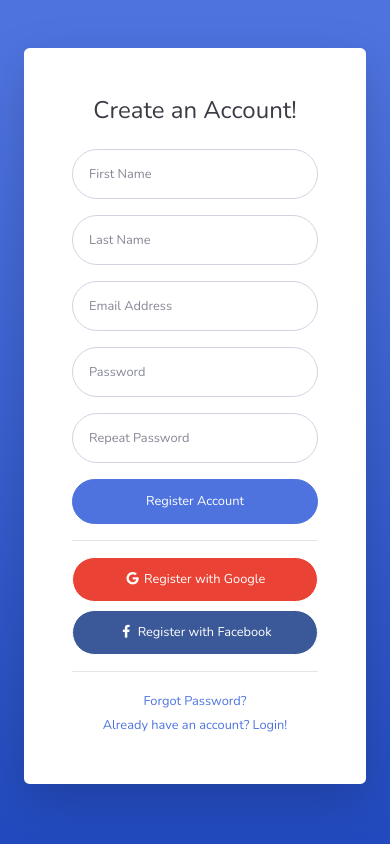
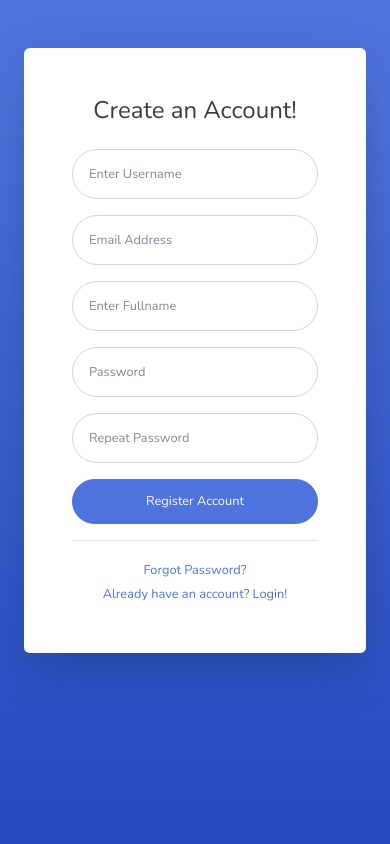
Before and after one commit to AymanSdq/AccountSaver, a PHP site: page /register.php in a window 390 px wide. Run offline with PHP 8.4, Linux system fonts and the light colour scheme.

Commit message:
Edited Register

```diff
--- a/index.php
+++ b/index.php
@@ -55,7 +55,7 @@
                                         <a class="small" href="forgot-password.html">Forgot Password?</a>
                                     </div>
                                     <div class="text-center">
-                                        <a class="small" href="register.html">Create an Account!</a>
+                                        <a class="small" href="register.php">Create an Account!</a>
                                     </div>
                                 </div>
                             </div>
--- a/register.php
+++ b/register.php
@@ -1,27 +1,48 @@
-<!DOCTYPE html>
-<html lang="en">
+<?php
+    include "templates/header.php";
+    session_start();
 
-<head>
+    if(isset($_SESSION["username"])){
+        header("Location: dashboard.php");
+        exit();
+    }else{
+                if(isset($_POST["register"])){
+                    // Caling Every Inputs
+                    $username = trim($_POST["username"]);
+                    $email = trim($_POST["email"]);
+                    $pass = trim($_POST["passw"]);
+                    $fullname = trim($_POST["fullname"]);
+                    $rpass = trim($_POST["reppass"]);
+                    $hashed_pass = password_hash($pass, PASSWORD_DEFAULT);;
 
-    <meta charset="utf-8">
-    <meta http-equiv="X-UA-Compatible" content="IE=edge">
-    <meta name="viewport" content="width=device-width, initial-scale=1, shrink-to-fit=no">
-    <meta name="description" content="">
-    <meta name="author" content="">
-
-    <title>SB Admin 2 - Register</title>
-
-    <!-- Custom fonts for this template-->
-    <link href="vendor/fontawesome-free/css/all.min.css" rel="stylesheet" type="text/css">
-    <link
-        href="https://fonts.googleapis.com/css?family=Nunito:200,200i,300,300i,400,400i,600,600i,700,700i,800,800i,900,900i"
-        rel="stylesheet">
-
-    <!-- Custom styles for this template-->
-    <link href="css/sb-admin-2.min.css" rel="stylesheet">
-
-</head>
-
+                    // Checking if it's empty
+                    if(empty($username) or empty($email) or empty($pass) or empty($rpass) or empty($fullname)){
+                        header("Location: register.php?msg=sorry-inputs-empty");
+                        exit();
+                    }else if($pass!=$rpass){
+                        header("Location: register.php?msg=password-repatpass-incorrect");
+                        exit();
+                    } else {
+                        // Checking if the user exit
+                        $check_account = $conn->prepare("SELECT * FROM users WHERE Username = ? or Email = ?");
+                        $check_account->execute([$username,$email]);
+                        $check_row = $check_account->rowCount();
+                        // If user existe
+                        if($check_row > 0 ){
+                            header("Location: register.php?msg=user-already-existe");
+                            exit();
+                        } else {
+                            // Adding user into database
+                            $add_account = $conn->prepare("INSERT INTO users (Username,Email,Password,Fullname) VALUES (?,?,?,?)");
+                            $add_account->execute([$username,$email,$hashed_pass,$fullname]);
+                            if($add_account){
+                                header("Location: index.php");
+                                exit();
+                            }
+                        }
+                    }
+                }
+            ?>
             <body class="bg-gradient-primary">
 
                 <div class="container">
@@ -36,48 +57,40 @@
                                         <div class="text-center">
                                             <h1 class="h4 text-gray-900 mb-4">Create an Account!</h1>
                                         </div>
-                            <form class="user">
-                                <div class="form-group row">
-                                    <div class="col-sm-6 mb-3 mb-sm-0">
-                                        <input type="text" class="form-control form-control-user" id="exampleFirstName"
-                                            placeholder="First Name">
-                                    </div>
-                                    <div class="col-sm-6">
-                                        <input type="text" class="form-control form-control-user" id="exampleLastName"
-                                            placeholder="Last Name">
-                                    </div>
+                                        <!-- Form for register -->
+                                        <form class="user" method="POST" action="">
+                                            <div class="form-group">
+                                                <input type="text" class="form-control form-control-user" name="username" id="exampleInputEmail"
+                                                    placeholder="Enter Username" required>
                                             </div>
                                             <div class="form-group">
-                                    <input type="email" class="form-control form-control-user" id="exampleInputEmail"
-                                        placeholder="Email Address">
+                                                <input type="email" class="form-control form-control-user"  name="email" id="exampleInputEmail"
+                                                    placeholder="Email Address" required>
+                                            </div>
+                                            <div class="form-group">
+                                                <input type="text" class="form-control form-control-user" name="fullname" id="exampleInputEmail"
+                                                    placeholder="Enter Fullname" required>
                                             </div>
                                             <div class="form-group row">
-                                    <div class="col-sm-6 mb-3 mb-sm-0">
+                                                <div class="col-sm-6 mb-3 mb-sm-0" required>
                                                     <input type="password" class="form-control form-control-user"
-                                            id="exampleInputPassword" placeholder="Password">
+                                                        id="exampleInputPassword"  name="passw" placeholder="Password">
                                                 </div>
                                                 <div class="col-sm-6">
                                                     <input type="password" class="form-control form-control-user"
-                                            id="exampleRepeatPassword" placeholder="Repeat Password">
+                                                        id="exampleRepeatPassword"  name="reppass" placeholder="Repeat Password" required>
                                                 </div>
                                             </div>
-                                <a href="login.html" class="btn btn-primary btn-user btn-block">
+                                            <button type="submit" name="register" class="btn btn-primary btn-user btn-block">
                                                 Register Account
-                                </a>
-                                <hr>
-                                <a href="index.html" class="btn btn-google btn-user btn-block">
-                                    <i class="fab fa-google fa-fw"></i> Register with Google
-                                </a>
-                                <a href="index.html" class="btn btn-facebook btn-user btn-block">
-                                    <i class="fab fa-facebook-f fa-fw"></i> Register with Facebook
-                                </a>
+                                            </button>
                                         </form>
                                         <hr>
                                         <div class="text-center">
                                             <a class="small" href="forgot-password.html">Forgot Password?</a>
                                         </div>
                                         <div class="text-center">
-                                <a class="small" href="login.html">Already have an account? Login!</a>
+                                            <a class="small" href="index.php">Already have an account? Login!</a>
                                         </div>
                                     </div>
                                 </div>
@@ -86,17 +99,6 @@
                     </div>
 
                 </div>
-
-    <!-- Bootstrap core JavaScript-->
-    <script src="vendor/jquery/jquery.min.js"></script>
-    <script src="vendor/bootstrap/js/bootstrap.bundle.min.js"></script>
-
-    <!-- Core plugin JavaScript-->
-    <script src="vendor/jquery-easing/jquery.easing.min.js"></script>
-
-    <!-- Custom scripts for all pages-->
-    <script src="js/sb-admin-2.min.js"></script>
-
-</body>
-
-</html>
+            <?php
+                include "templates/footer.php";
+            }
```
Lines whose indentation alone changed are shown as unchanged.
